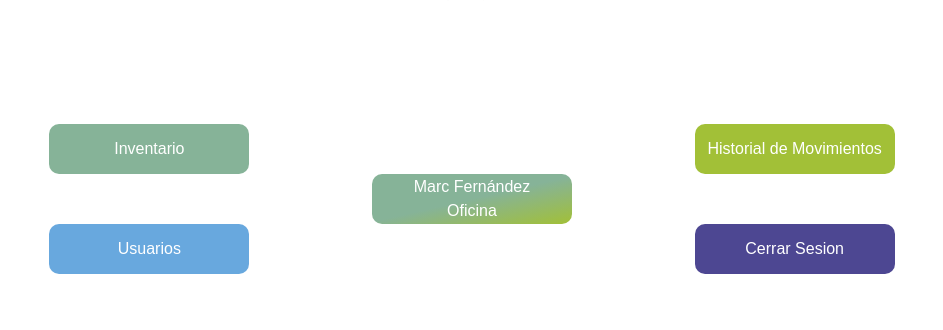
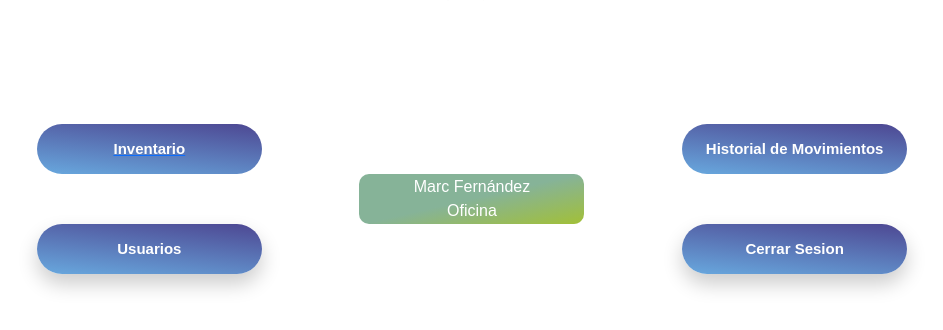
Before and after one commit to Mafegar/oxigendc-inventario, a PHP site: page /templates/admin/inventario_admin.php in a window 1280 px wide. Shown: the part 349-679 px from the top of the page, without its empty margins (184-1127 px from the left). Run offline with PHP 8.4, Linux system fonts and the light colour scheme; a user stored in the database is signed in; data comes from the database, SQL or seed files in the repository.

Commit message:
subuda cambios en el inventario admin

```diff
--- a/templates/admin/inventario_admin.php
+++ b/templates/admin/inventario_admin.php
@@ -124,7 +124,7 @@
             justify-content: center;
             align-items: center;
             border-radius: 10px;
-            width: 200px;
+            width: 225px;
             height: 50px;
         }
 
@@ -137,22 +137,101 @@
         }
 
         .inventario{
-            background-color: #86b398;
-            color: white;
+            background-color: #8E9AB0
+            position: relative;
+            transition: all 0.3s ease-in-out;
+            background: linear-gradient(186deg, rgba(77,71,146,1) 0%, rgba(104,168,222,1) 100%);
+            padding-block: 0.5rem;
+            padding-inline: 1.25rem;
+            background-color: rgb(0 107 179);
+            border-radius: 9999px;
+            display: flex;
+            align-items: center;
+            justify-content: center;
+            color: #ffff;
+            gap: 10px;
+            font-weight: bold;
+            /* border: 3px solid #ffffff4d; */
+            outline: none;
+            overflow: hidden;
+            font-size: 15px;
         }
         .usuarios{
-            background-color: #68a8de;
+            background-color: #8E9AB0
+            position: relative;
+            transition: all 0.3s ease-in-out;
+            box-shadow: 0px 10px 20px rgba(0, 0, 0, 0.2);
+            padding-block: 0.5rem;
+            padding-inline: 1.25rem;
+            background: linear-gradient(186deg, rgba(77,71,146,1) 0%, rgba(104,168,222,1) 100%);
+            border-radius: 9999px;
+            display: flex;
+            align-items: center;
+            justify-content: center;
+            color: #ffff;
+            gap: 10px;
+            font-weight: bold;
+            /* border: 3px solid #ffffff4d; */
+            outline: none;
+            overflow: hidden;
+            font-size: 15px;
         }
         .movimiento{
-            background-color: #a2c037;
+            background-color: #8E9AB0
+            position: relative;
+            transition: all 0.3s ease-in-out;
+            background: linear-gradient(186deg, rgba(77,71,146,1) 0%, rgba(104,168,222,1) 100%);
+            padding-block: 0.5rem;
+            padding-inline: 1.25rem;
+            background-color: rgb(0 107 179);
+            border-radius: 9999px;
+            display: flex;
+            align-items: center;
+            justify-content: center;
+            color: #ffff;
+            gap: 10px;
+            font-weight: bold;
+            /* border: 3px solid #ffffff4d; */
+            outline: none;
+            overflow: hidden;
+            font-size: 15px;
+
+
         }
+
+        .movimiento li a{
+            text-align: center;
+        }
+
         .cerrar{
-            background-color: #4d4792;
+            background-color: #8E9AB0
+            position: relative;
+            transition: all 0.3s ease-in-out;
+            box-shadow: 0px 10px 20px rgba(0, 0, 0, 0.2);
+            padding-block: 0.5rem;
+            padding-inline: 1.25rem;
+            background: linear-gradient(186deg, rgba(77,71,146,1) 0%, rgba(104,168,222,1) 100%);
+            border-radius: 9999px;
+            display: flex;
+            align-items: center;
+            justify-content: center;
+            color: #ffff;
+            gap: 10px;
+            font-weight: bold;
+            /* border: 3px solid #ffffff4d; */
+            outline: none;
+            overflow: hidden;
+            font-size: 15px;
         }
         .info-persona{
             /* background: linear-gradient(167deg, rgba(77,71,146,1) 0%, rgba(134,168,222,1) 42%, rgba(134,179,152,1) 63%, rgba(162,192,55,1) 91%); */
             background: linear-gradient(167deg, rgba(134,179,152,1) 50%, rgba(162,192,55,1) 100%);
         }
+
+        .inventario:hover, .usuarios:hover, .movimiento:hover, .cerrar:hover {
+            transform: scale(1.05);
+        }
+
 
     </style>
 
@@ -172,16 +251,18 @@
 
     <nav>
         <ul>
+
             <div class="sect-1">
-                <div class="inventario">
-                    <li><a href="./anadir_articulo.php">Inventario</a></li>
-                </div>
+
+            <a href="./anadir_articulo.php"><div class="inventario">
+                    <li>Inventario</li>
+                </div></a>
                 <div class="usuarios">
                     <li><a href="./crear_usuarios.php">Usuarios</a></li>
                 </div>
             </div>
             <div class="sect-3">
-                <div class="info-persona">
+                <div class="info-persona ">
                     <li>
                         <?php
                             while($row = mysqli_fetch_assoc($result)){
@@ -210,9 +291,24 @@
         </ul>
     </nav>
 
-    <div class="container">
 
-    </div>
+    <script>
+        const elementos = document.querySelectorAll('.elemento');
+
+    elementos.forEach(elemento => {
+    elemento.addEventListener('mouseover', () => {
+        elemento.style.transition = 'background 3s';
+        elemento.style.background = 'linear-gradient(186deg, rgba(77,71,146,1) 0%, rgba(104,168,222,1) 100%)';
+    });
+
+    elemento.addEventListener('mouseleave', () => {
+        elemento.style.transition = 'background 0.3s';
+        elemento.style.background = '';
+    });
+});
+
+
+    </script>
 
 
 </body>
```
